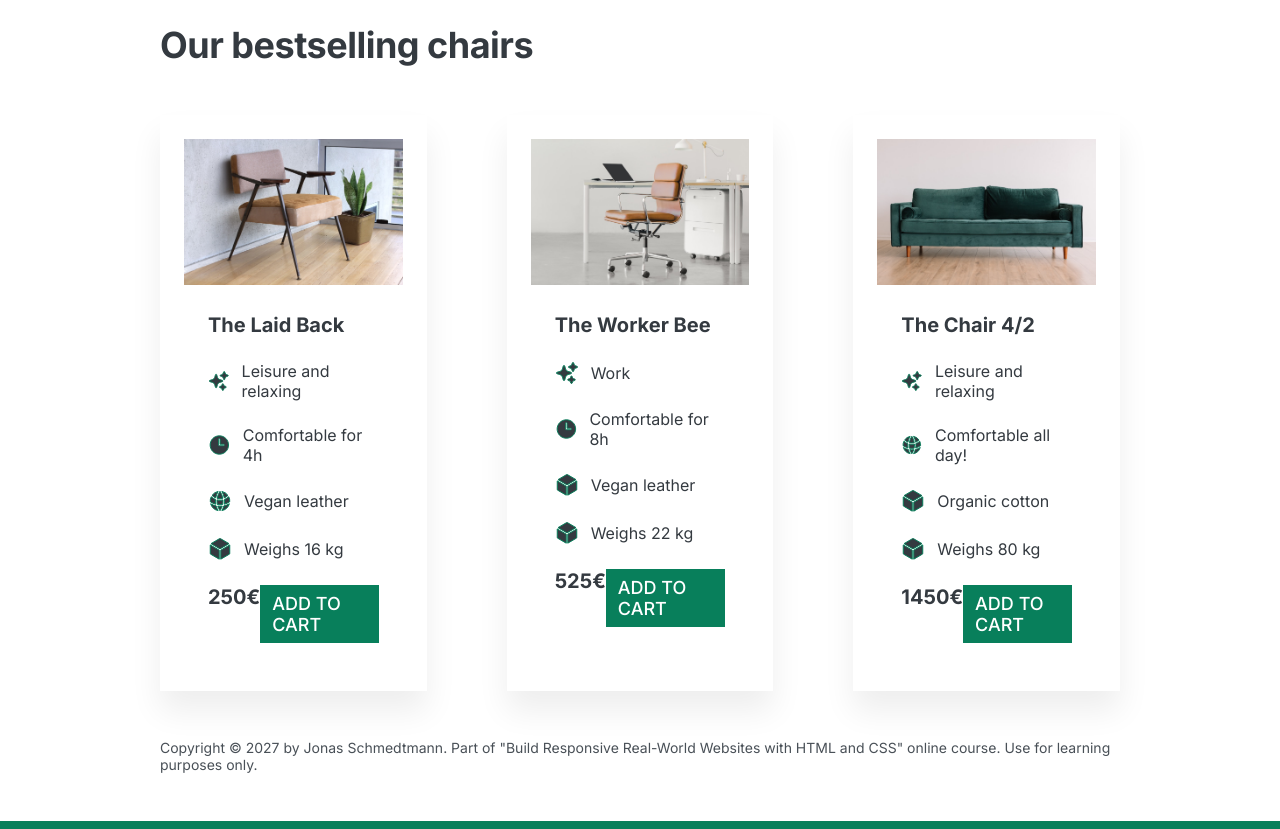
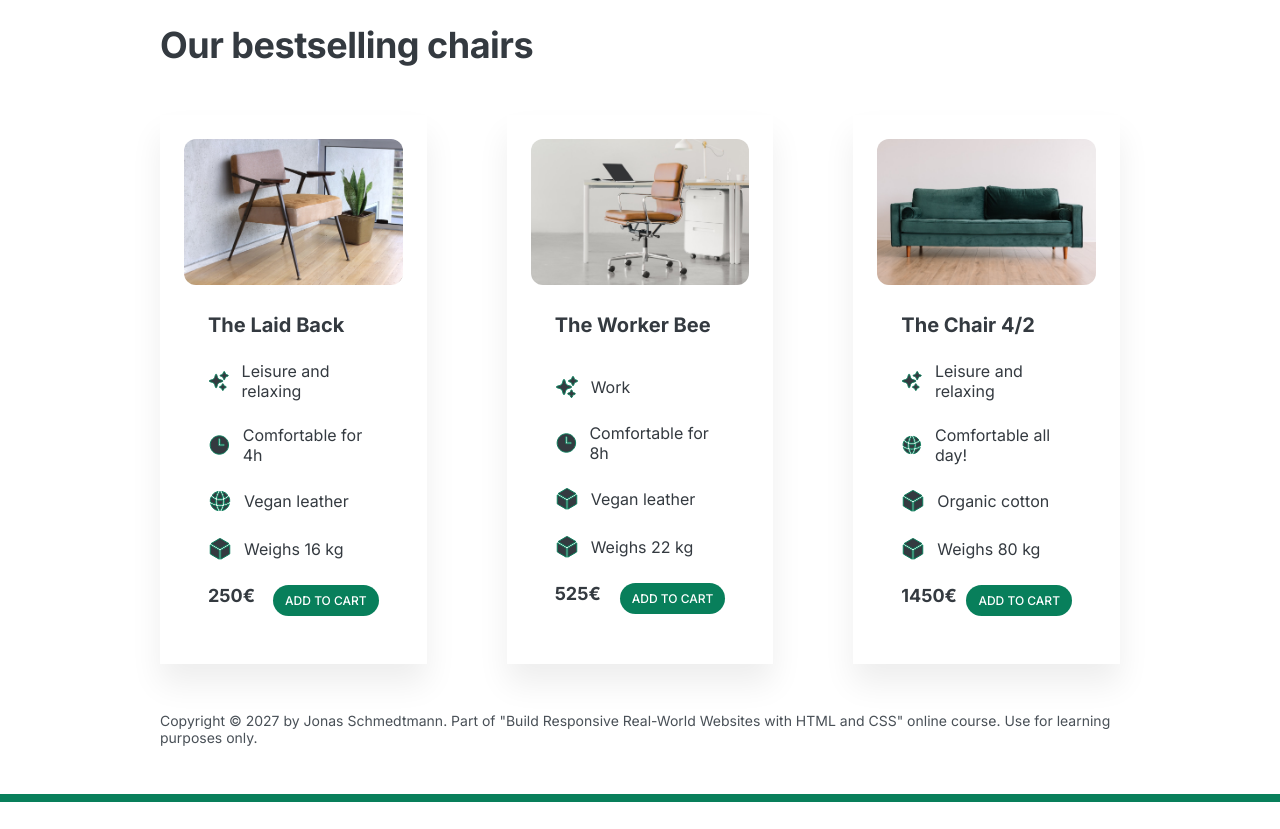
Before and after one commit to Demetre9/design, a plain HTML site: page index.html in a window 1280 px wide. Shown: the part 1220-2049 px from the top of the page. After the commit the page ends 2022 px from the top, so only its background shows below. Drawn offline with Linux system fonts and the light colour scheme.

Commit message:
add border-radius

```diff
--- a/index.html
+++ b/index.html
@@ -195,7 +195,7 @@
           <figure class="chair">
             <img src="chair-2.jpg" alt="Chair" />
             <div class="chair-box">
-              <h3>The Worker Bee</h3>
+              <h3 class="second-product">The Worker Bee</h3>
               <ul class="chair-details">
                 <li>
                   <svg
--- a/style.css
+++ b/style.css
@@ -57,6 +57,7 @@ h2 {
   font-weight: 500;
   font-size: 18px;
   display: inline-block;
+  border-radius: 50px;
 }
 .btn:hover,
 .btn:active {
@@ -67,9 +68,18 @@ h2 {
   padding: 16px 32px;
 }
 
+.btn {
+  font-size: 12px !important;
+  padding: 8px 12px;
+}
+
 .btn--small {
   font-size: 14px;
   padding: 8px 12px;
+}
+
+img {
+  border-radius: 12px;
 }
 /* ------------------------ */
 /* COMPONENT STYLES */
@@ -129,6 +139,7 @@ img {
   background-color: #087f5b;
   color: #fff;
   padding: 24px;
+  border-radius: 12px;
 }
 
 .testimonial-box {
@@ -155,6 +166,9 @@ img {
   padding: 24px;
   box-shadow: 0px 20px 30px 0px rgba(0, 0, 0, 0.07);
 }
+.chair img {
+  border-bottom-left-radius: 12px;
+}
 
 .chair-box {
   padding: 24px;
@@ -164,6 +178,10 @@ img {
 h3 {
   margin-bottom: 24px;
   font-size: 20px;
+}
+
+.second-product {
+  margin-bottom: 38px;
 }
 
 .chair-details {
@@ -191,7 +209,7 @@ h3 {
 .chair-price {
   display: flex;
   justify-content: space-between;
-  font-size: 20px;
+  font-size: 18px;
 }
 
 footer {
```
